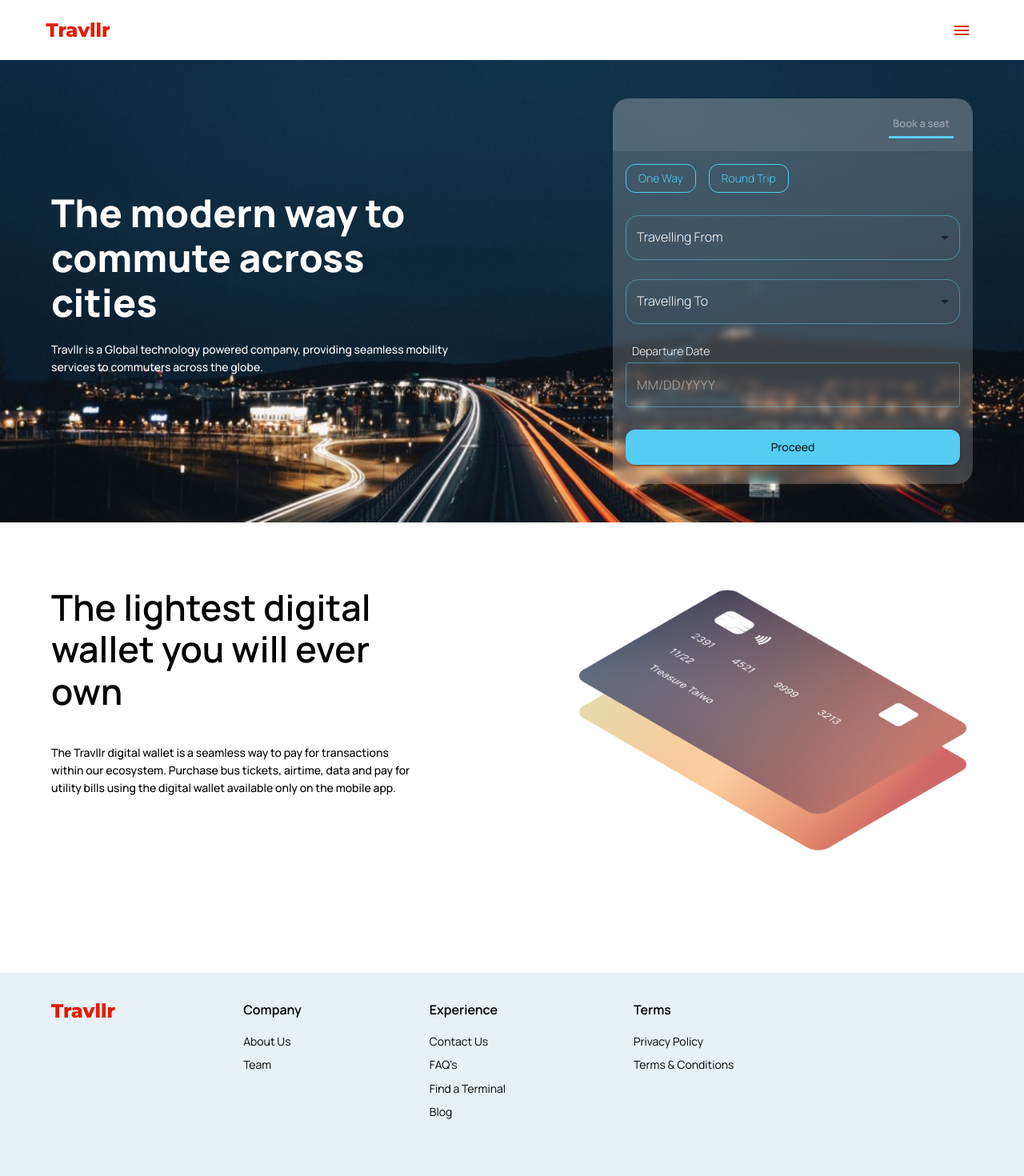
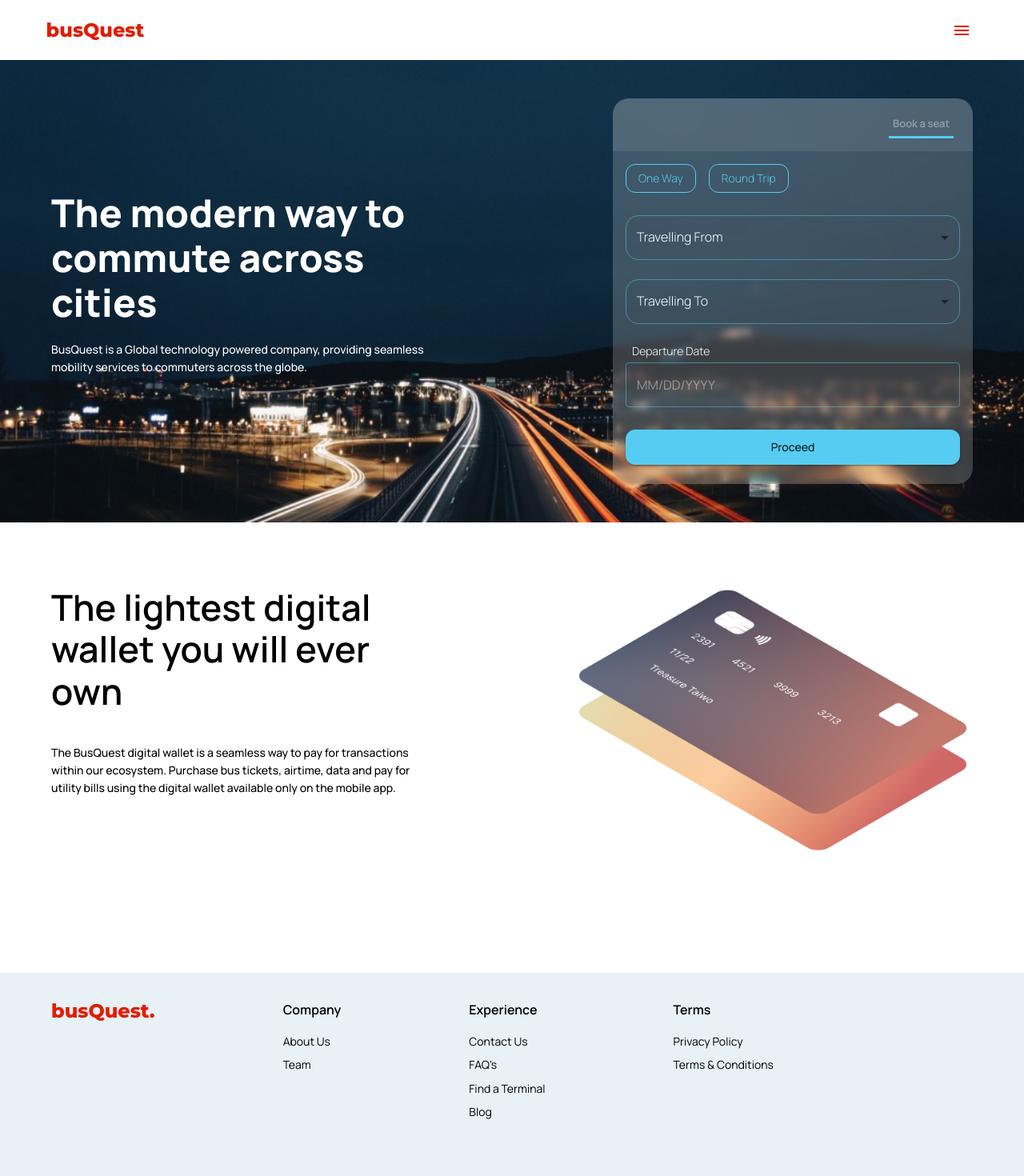
Before and after one commit to starprince7/Travllr, a Next.js app: page / in a window 1280 px wide. Shown: the top 1470 px of the page at 80% size. Built offline with nearby package versions, Linux system fonts and the light colour scheme.

Commit message:
update: Project logo title change.

```diff
--- a/src/components/banner/index.tsx
+++ b/src/components/banner/index.tsx
@@ -40,8 +40,8 @@ export default function Banner() {
               The modern way to commute across cities
             </Typography>
             <Typography variant="subtitle2" sx={{ my: 2.5 }}>
-              Travllr is a Global technology powered company, providing seamless
-              mobility services to commuters across the globe.
+              BusQuest is a Global technology powered company, providing
+              seamless mobility services to commuters across the globe.
             </Typography>
           </Box>
           <BookingForm />
--- a/src/components/credit-card/index.tsx
+++ b/src/components/credit-card/index.tsx
@@ -14,10 +14,10 @@ export default function CreditCard() {
             The lightest digital wallet you will ever own
           </Typography>
           <Typography variant="subtitle2" sx={{ my: 5 }}>
-            The Travllr digital wallet is a seamless way to pay for transactions
-            within our ecosystem. Purchase bus tickets, airtime, data and pay
-            for utility bills using the digital wallet available only on the
-            mobile app.
+            The BusQuest digital wallet is a seamless way to pay for
+            transactions within our ecosystem. Purchase bus tickets, airtime,
+            data and pay for utility bills using the digital wallet available
+            only on the mobile app.
           </Typography>
         </Box>
         <Box sx={{ width: { xs: "100%", sm: 300, md: 450, lg: 500 } }}>
--- a/src/components/footer/index.tsx
+++ b/src/components/footer/index.tsx
@@ -20,7 +20,7 @@ export default function Footer() {
               color="error"
               sx={{ fontWeight: 800, fontFamily: "Montserrat" }}
             >
-              Travllr
+              busQuest.
             </Typography>
           </Grid>
           <Grid item>
--- a/src/components/header/index.tsx
+++ b/src/components/header/index.tsx
@@ -19,7 +19,7 @@ export default function Header() {
                 color="error"
                 sx={{ fontWeight: 800, fontFamily: "Montserrat" }}
               >
-                Travllr
+                busQuest
               </Typography>
             </Link>
             <Box>
```
